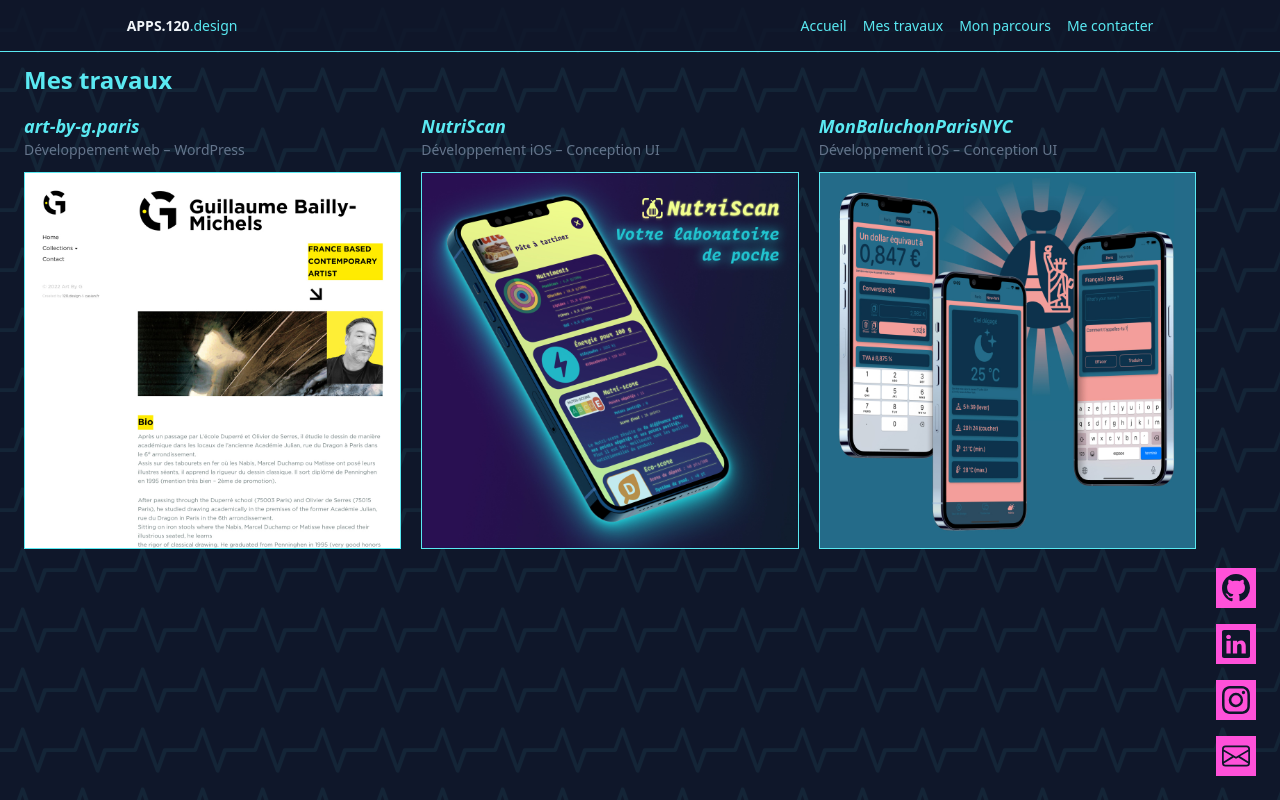
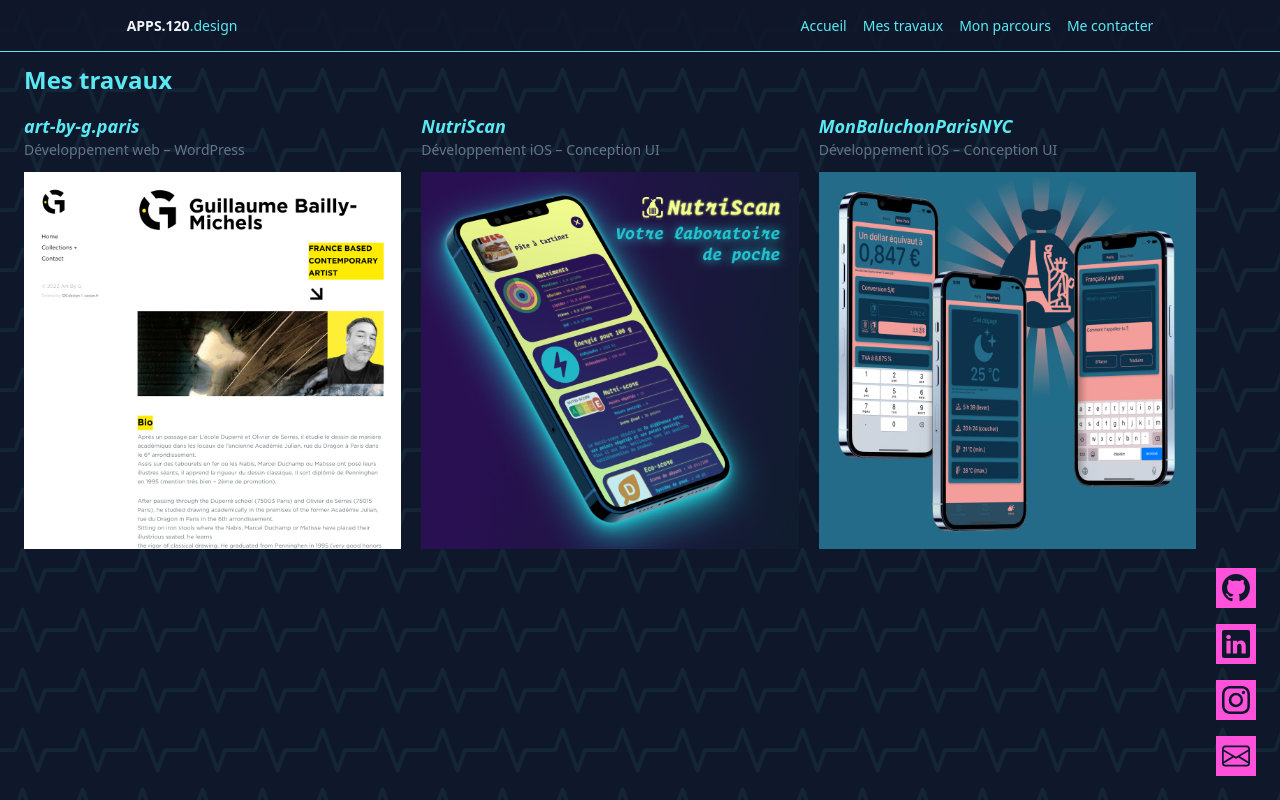
Before and after one commit to centvingt/my-portfolio, a Next.js app: page /works in a window 1280 px wide. Built offline with nearby package versions, Linux system fonts and the light colour scheme.

Commit message:
Suppression des filets autour des images de travaux

```diff
--- a/components/works-components/snippet-work-component.tsx
+++ b/components/works-components/snippet-work-component.tsx
@@ -15,7 +15,7 @@ const SnippetWorkComponent: FC<Props> = ({ work }) => {
             <a className="-mt-6 block w-[450px] max-w-full">
                 <h2>{work.title}</h2>
                 <h3>{`${work.categories.join(' – ')}`}</h3>
-                <div className="relative aspect-square w-full border border-accent">
+                <div className="relative aspect-square w-full">
                     <Image
                         src={`/img/works/${work.slug}-cover.jpg`}
                         alt={`${work.title} (${work.categories.join(', ')}).`}
--- a/pages/works/[slug].tsx
+++ b/pages/works/[slug].tsx
@@ -40,7 +40,7 @@ const WorkPage: NextPage<Props> = ({ work }) => {
                 <h3>{`${work.categories.join(' – ')}`}</h3>
             </header>
             <div className="col-span-5 col-start-1 xl:col-span-4 xl:col-start-2">
-                <div className="relative aspect-square w-full border border-accent">
+                <div className="relative aspect-square w-full">
                     <Image
                         src={`/img/works/${work.slug}-cover.jpg`}
                         alt={`${work.title} (${work.categories.join(', ')}).`}
```
